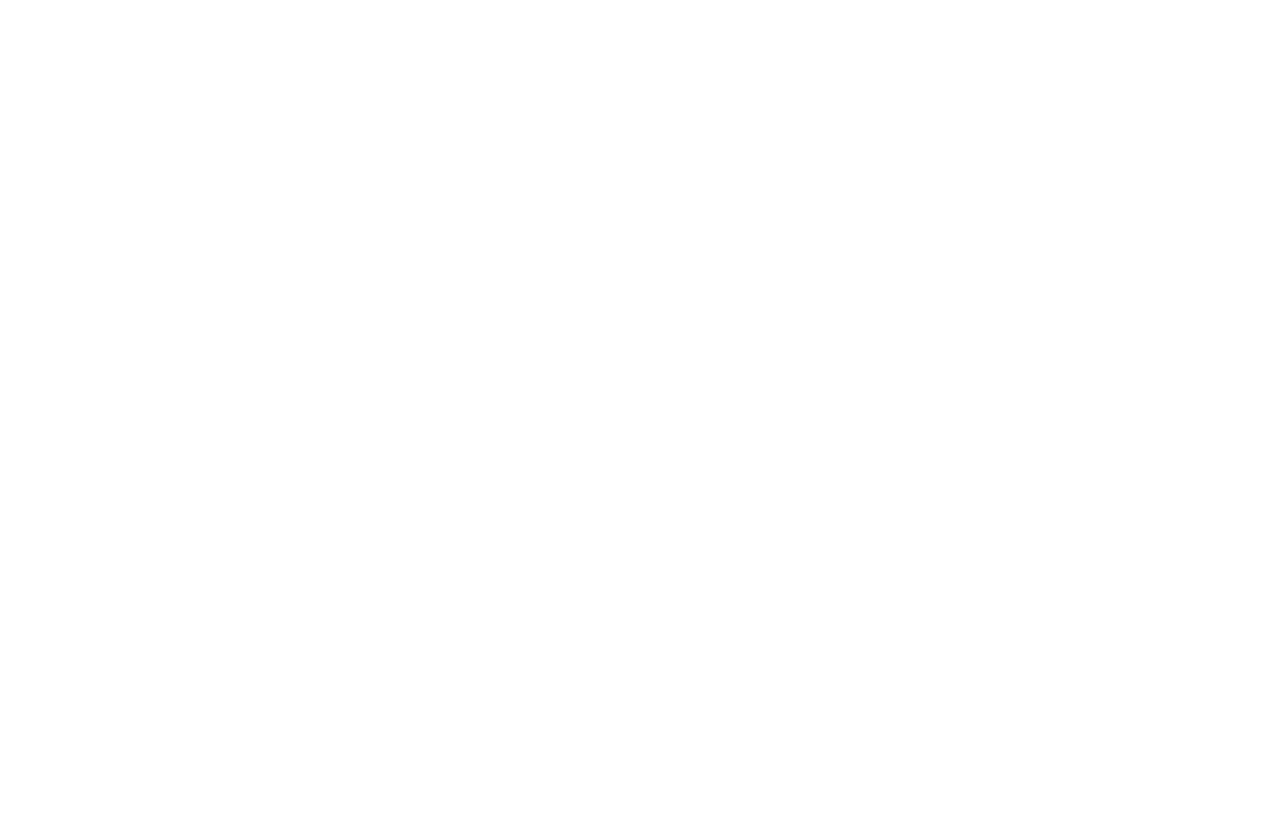
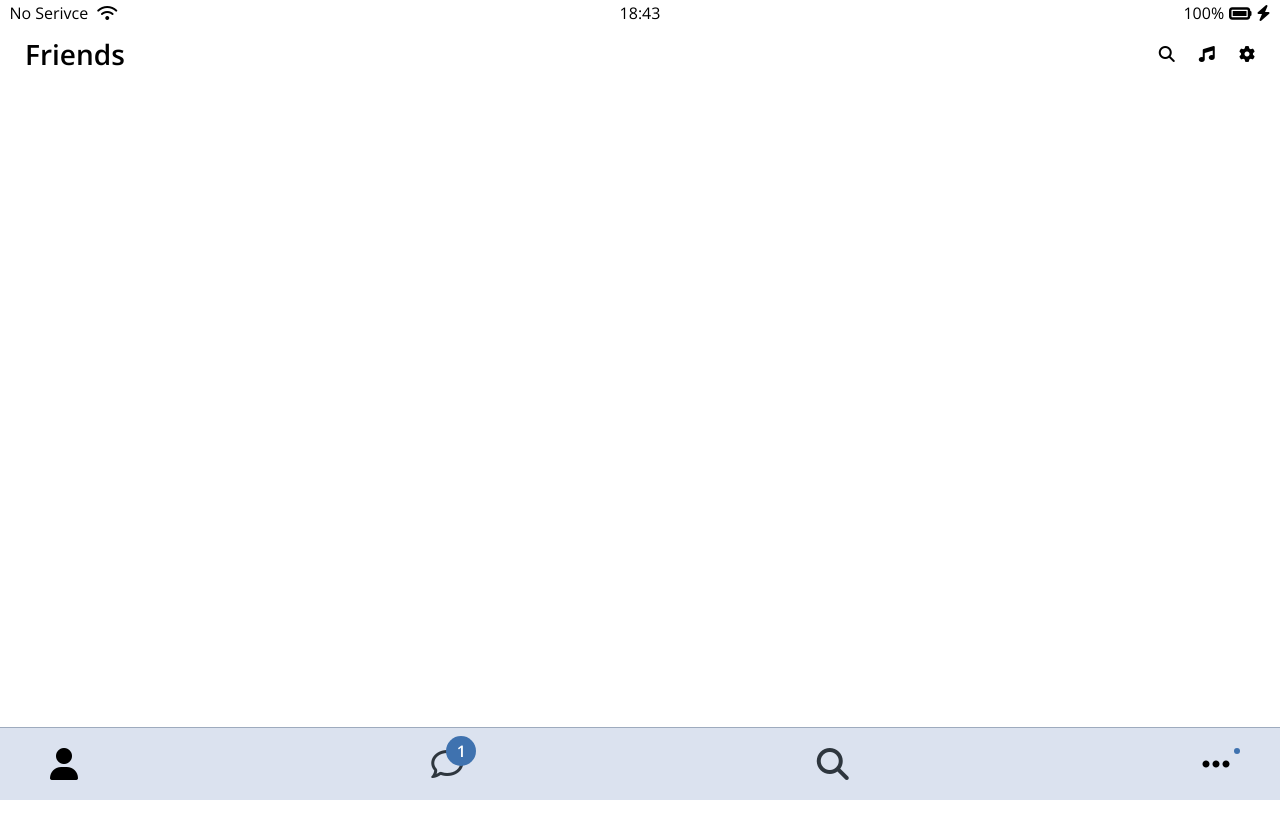
Before and after one commit to jeong922/kokoa-clone, a plain HTML site: page friends.html in a window 1280 px wide. Shown: the top 838 px of the page. Before the commit the page ends 800 px from the top, so only its background shows below. Drawn offline with nearby package versions, Linux system fonts and the light colour scheme.

Commit message:
create friends page

```diff
--- /dev/null
+++ b/css/components/nav-bar.css
@@ -0,0 +1,47 @@
+.nav {
+  position: fixed;
+  bottom: 0;
+  width: 100%;
+  background-color: var(--blue);
+  padding: 20px 50px;
+  box-sizing: border-box;
+  border-top: 1px solid rgb(17, 45, 78, 0.3);
+}
+
+.nav__list {
+  display: flex;
+  justify-content: space-between;
+}
+
+.nav__link {
+  position: relative;
+  color: #2e363e;
+}
+
+.nav__notification {
+  background-color: var(--dark-blue);
+  width: 30px;
+  height: 30px;
+  border-radius: 15px;
+  display: flex;
+  justify-content: center;
+  align-items: center;
+  color: white;
+  font-weight: 600;
+  position: absolute;
+  left: 15px;
+  bottom: 15px;
+}
+
+.nav__notification-more {
+  background-color: var(--dark-blue);
+  width: 6px;
+  height: 6px;
+  border-radius: 3px;
+  display: flex;
+  justify-content: center;
+  align-items: center;
+  position: absolute;
+  right: 40px;
+  top: 20px;
+}
--- /dev/null
+++ b/css/components/screen-header.css
@@ -0,0 +1,16 @@
+.screen-header {
+  display: flex;
+  justify-content: space-between;
+  align-items: center;
+  padding: 25px;
+  padding-top: 40px;
+}
+
+.screen-header__title {
+  font-size: 28px;
+  font-weight: 600;
+}
+
+.screen-header__icons span {
+  margin-left: 20px;
+}
--- a/css/components/status-bar.css
+++ b/css/components/status-bar.css
@@ -1,6 +1,10 @@
 .status-bar {
   display: flex;
   justify-content: center;
+  position: fixed;
+  top: 0;
+  width: 100%;
+  box-sizing: border-box;
   padding: 5px 3px;
 }
 
--- a/css/reset.css
+++ b/css/reset.css
@@ -126,3 +126,8 @@ table {
 input:focus {
   outline: none;
 }
+
+a {
+  color: inherit;
+  text-decoration: none;
+}
--- a/css/screens/login.css
+++ b/css/screens/login.css
@@ -42,14 +42,18 @@
 }
 
 #login-form input:focus {
-  border-color: var(--blue);
+  border-color: var(--deep-dark-blue);
 }
 
 #login-form input[type="submit"] {
-  background-color: var(--blue);
+  background-color: var(--deep-dark-blue);
   cursor: pointer;
   padding: 20px 0px;
   border-radius: 5px;
+}
+
+#login-form input[value="Log In"] {
+  color: #fff;
 }
 
 #login-form a {
--- a/css/style.css
+++ b/css/style.css
@@ -1,13 +1,17 @@
 @import url("https://fonts.googleapis.com/css2?family=Open+Sans:wght@400;600&display=swap");
+
 @import "reset.css";
 @import "variable.css";
 
 /* components*/
 @import "components/status-bar.css";
+@import "components/nav-bar.css";
+@import "components/screen-header.css";
 
 /* screens */
 @import "screens/login.css";
 
 body {
   font-family: "Open Sans", sans-serif;
+  height: 1000vh;
 }
--- a/css/variable.css
+++ b/css/variable.css
@@ -1,3 +1,6 @@
 :root {
-  --blue: rgb(50, 135, 214);
+  --deep-dark-blue: rgb(17, 45, 78);
+  --dark-blue: rgb(63, 114, 175);
+  --blue: rgb(219, 226, 239);
+  --light-blue: rgb(249, 247, 247);
 }
--- a/friends.html
+++ b/friends.html
@@ -0,0 +1,69 @@
+<!DOCTYPE html>
+<html lang="en">
+  <head>
+    <link rel="stylesheet" href="css/style.css" />
+    <meta charset="UTF-8" />
+    <meta http-equiv="X-UA-Compatible" content="IE=edge" />
+    <meta name="viewport" content="width=device-width, initial-scale=1.0" />
+    <title>Friends - Kokoa Clone ❤</title>
+  </head>
+  <body>
+    <div class="status-bar">
+      <div class="status-bar__column">
+        <span>No Serivce</span>
+        <i class="fas fa-wifi"></i>
+      </div>
+      <div class="status-bar__column">
+        <span>18:43</span>
+      </div>
+      <div class="status-bar__column">
+        <span>100%</span>
+        <i class="fas fa-battery-full fa-lg"></i>
+        <i class="fas fa-bolt"></i>
+      </div>
+    </div>
+
+		<header class="screen-header">
+			<h1 class="screen-header__title">Friends</h1>
+			<div class="screen-header__icons">
+				<span><i class="fas fa-search "></i></span>
+				<span><i class="fas fa-music "></i></span>
+				<span><i class="fas fa-cog "></i></span>
+			</div>
+		</header>
+
+    <nav class="nav">
+      <ul class="nav__list">
+        <li class="nav__btn">
+          <a calss="nav__link" href="friends.html"
+            ><i class="fas fa-user fa-2x"></i
+          ></a>
+        </li>
+
+        <li class="nav__btn">
+          <a class="nav__link" href="#">
+            <span class="nav__notification">1</span>
+            <i class="far fa-comment fa-2x"></i
+          ></a>
+        </li>
+
+        <li class="nav__btn">
+          <a class="nav__link" href="#"><i class="fas fa-search fa-2x"></i></a>
+        </li>
+
+        <li class="nav__btn">
+          <a class="nav__link" href="#"></a>
+            <span class="nav__notification-more"> </span>
+            <i class="fas fa-ellipsis-h fa-2x"></i
+          ></a>
+        </li>
+      </ul>
+    </nav>
+
+    <!-- -------------------------------------------------------------------------------- -->
+    <script
+      src="https://kit.fontawesome.com/eb1c9c2a9c.js"
+      crossorigin="anonymous"
+    ></script>
+  </body>
+</html>
```
